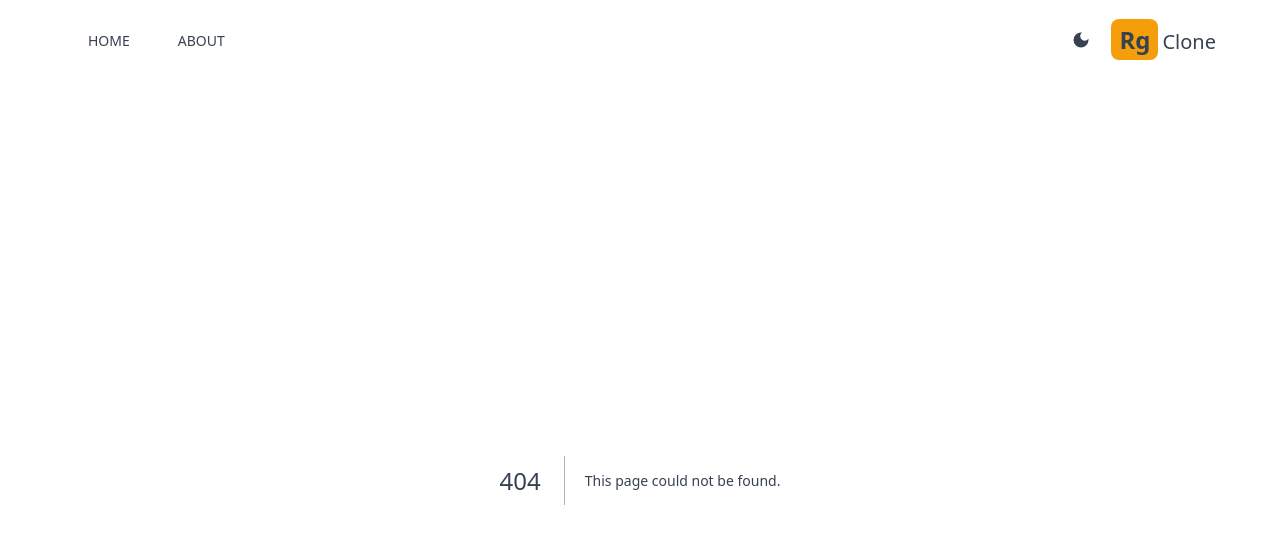
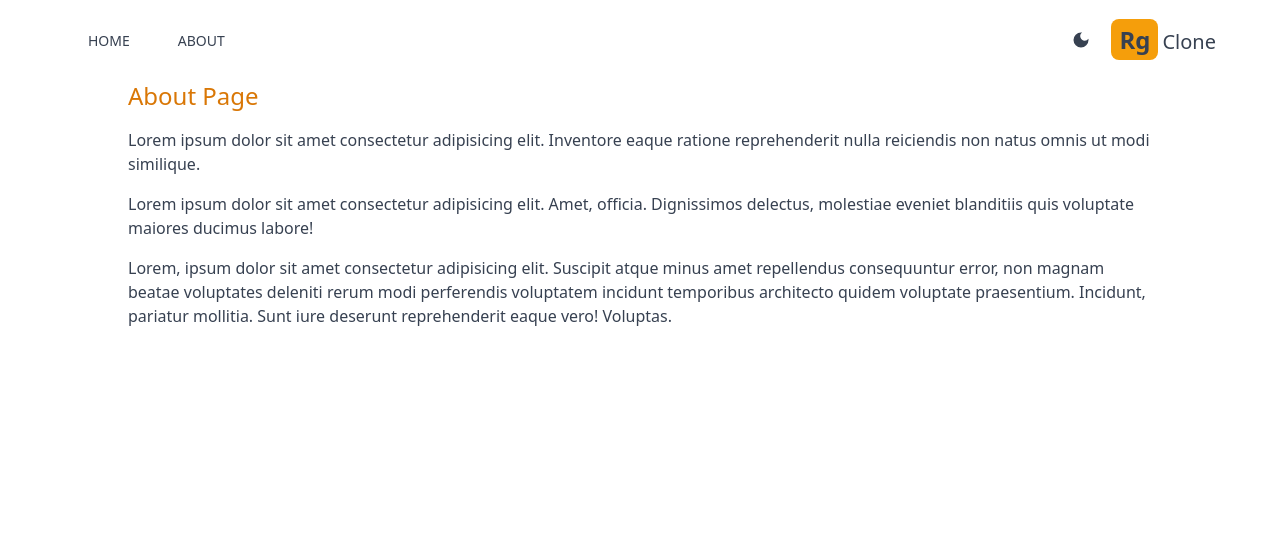
Before and after one commit to abdulrg01/Rg, a Next.js app: page /about in a window 1280 px wide. Before the commit this address had no page. Shown: the top 544 px of the page. Built offline with nearby package versions, Linux system fonts and the light colour scheme.

Commit message:
Adding about

```diff
--- /dev/null
+++ b/src/app/about/page.jsx
@@ -0,0 +1,25 @@
+import React from 'react'
+
+export default function page() {
+  return (
+    <div className='max-w-6xl mx-10 lg:mx-32 space-y-4 lg:space-y-4'>
+        <h1 className='text-2xl font-medium text-amber-600'>About Page</h1>
+
+        <p>Lorem ipsum dolor sit amet consectetur adipisicing elit.
+            Inventore eaque ratione reprehenderit nulla reiciendis
+            non natus omnis ut modi similique.
+        </p>
+
+        <p>Lorem ipsum dolor sit amet consectetur adipisicing elit.
+            Amet, officia. Dignissimos delectus, molestiae eveniet
+            blanditiis quis voluptate maiores ducimus labore!
+        </p>
+
+        <p>Lorem, ipsum dolor sit amet consectetur adipisicing elit.
+            Suscipit atque minus amet repellendus consequuntur error,
+            non magnam beatae voluptates deleniti rerum modi perferendis
+            voluptatem incidunt temporibus architecto quidem voluptate praesentium. Incidunt, pariatur mollitia. Sunt iure deserunt reprehenderit eaque vero! Voluptas.
+        </p>
+    </div>
+  )
+}
--- a/src/app/api/hello/route.js
+++ /dev/null
@@ -1,3 +0,0 @@
-export async function GET(request) {
-  return new Response('Hello, Next.js!')
-}
--- a/src/app/page.js
+++ b/src/app/page.js
@@ -5,7 +5,7 @@ const inter = Inter({ subsets: ['latin'] })
 export default function Home() {
   return (
     <div>
-      <h1 className='underline text-red-400'>Home Page</h1>
+      <h1 className='underline text-red-400'>Home Page!</h1>
     </div>
   )
 }
--- a/tailwind.config.js
+++ b/tailwind.config.js
@@ -8,5 +8,5 @@ module.exports = {
     extend: {},
   },
   plugins: [],
-  darkMode: 'class',
+  darkMode: "class",
 }
```
Also changed, not shown: src/components/DarkModeSwitch.jsx (line endings or trailing spaces).
